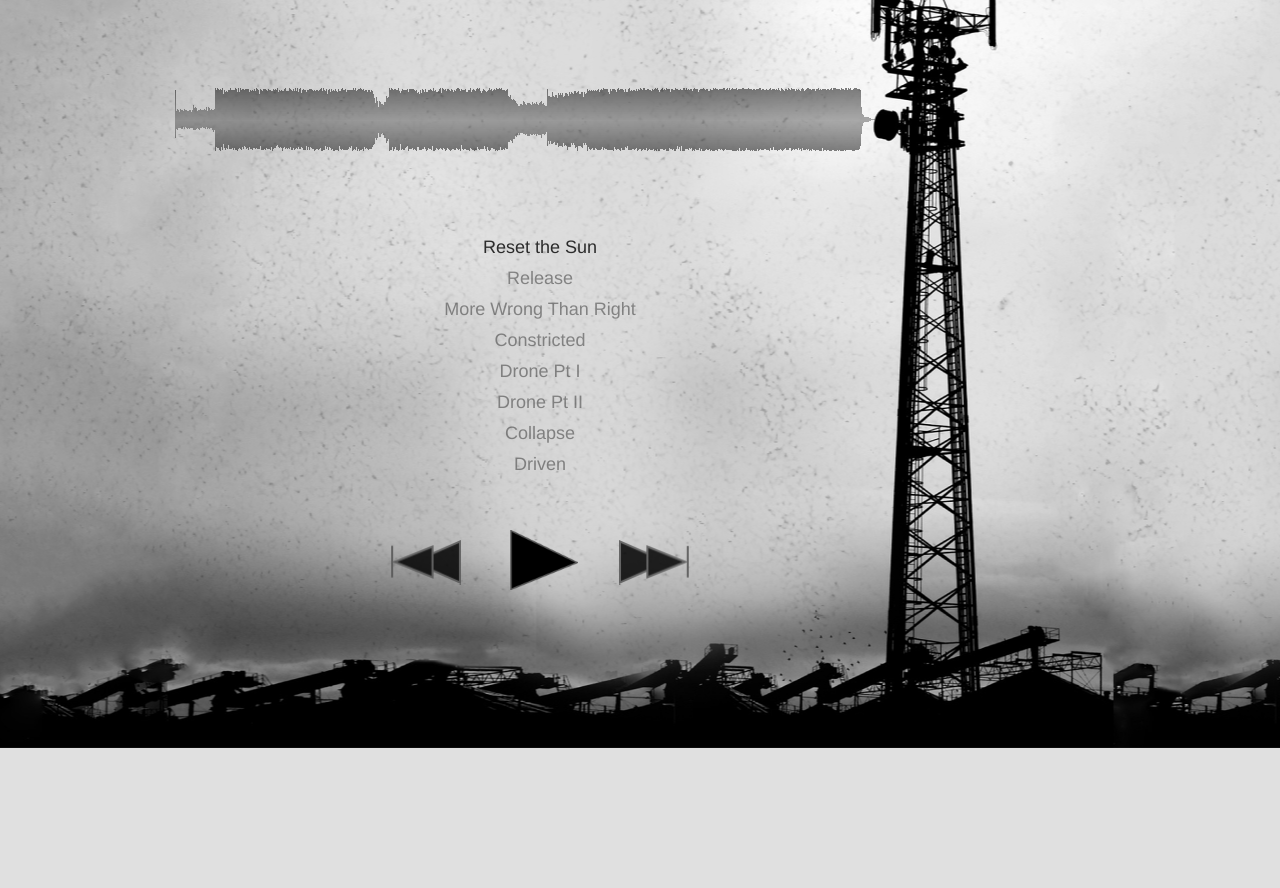
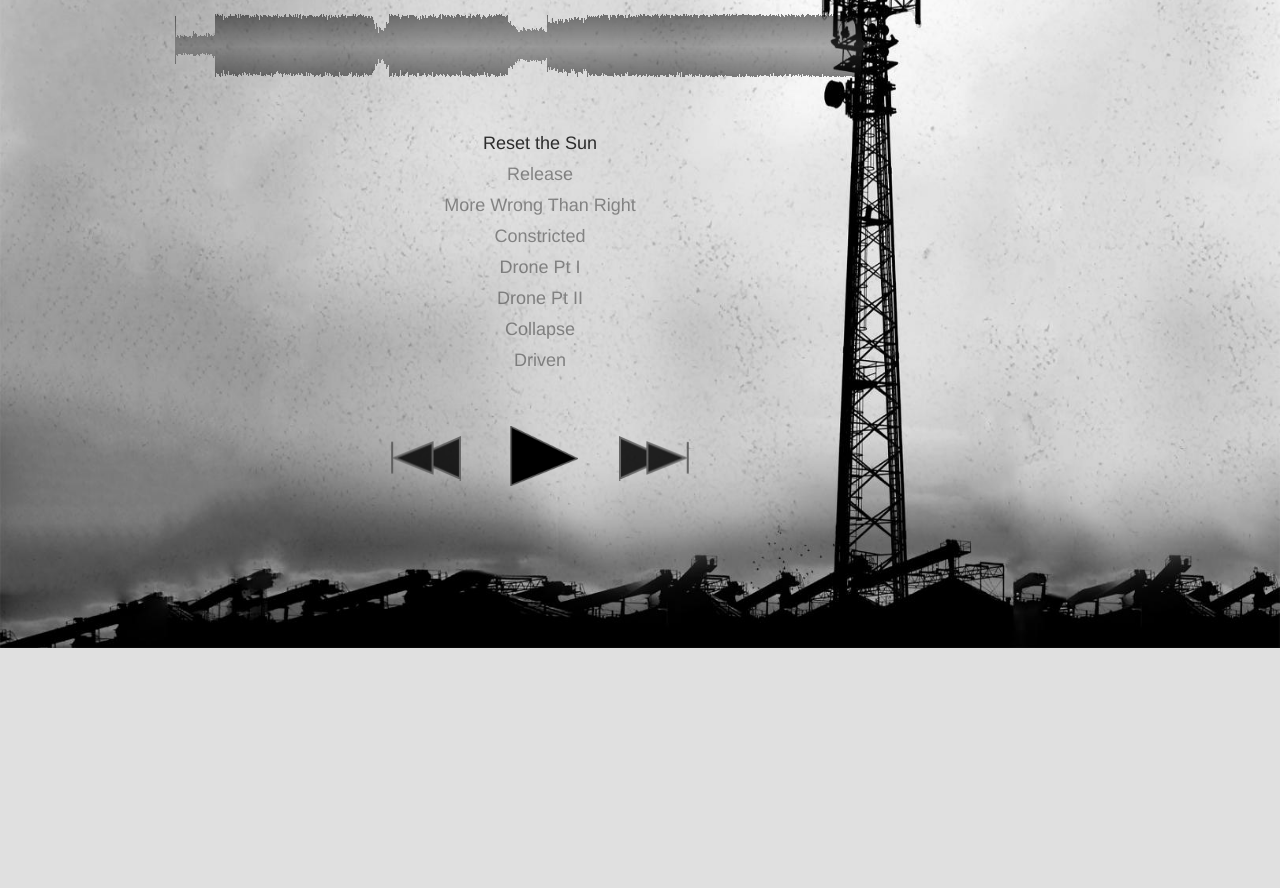
Before and after one commit to fabslab/nobroadcast, a website: page public/index.html in a window 1280 px wide. Shown: the part 152-1040 px from the top of the page. After the commit the page ends 800 px from the top, so only its background shows below. Drawn offline with Linux system fonts and the light colour scheme.

Commit message:
use canvas for displaying album art background

```diff
--- a/public/index.html
+++ b/public/index.html
@@ -8,6 +8,8 @@
   <link rel="stylesheet" href="styles/main.css" />
 </head>
 <body>
+
+<canvas id="album-art-background"></canvas>
 
 <div class="links">
   <a id="biography-link" href="javascript:;">
--- a/public/scripts/main.js
+++ b/public/scripts/main.js
@@ -13,15 +13,15 @@
   var ext = codecs.opus ? '.opus' : codecs.ogg ? '.ogg' : '.mp3';
   track.src = 'audio/1' + ext;
 
-  var playButton, waveBase, waveCover, prevButton, nextButton, songEls;
+  var playButton, waveBase, waveCover, prevButton, nextButton, canvas, songEls;
 
 
   document.addEventListener('DOMContentLoaded', function() {
 
     var purchaseLink, bioLink, biography, stores;
 
+    purchaseLink = document.getElementById('purchase-link');
     bioLink = document.getElementById('biography-link');
-    purchaseLink = document.getElementById('purchase-link');
     biography = document.getElementById('biography');
     stores = document.getElementById('stores');
 
@@ -30,7 +30,22 @@
     nextButton = document.getElementById('next');
     waveBase = document.getElementById('base');
     waveCover = document.getElementById('cover');
+    canvas = document.getElementById('album-art-background');
     songEls = document.getElementById('songs').children;
+
+    var canvasContext = canvas.getContext('2d');
+    var img = new Image();
+
+    img.src = 'images/no-broadcast-album.jpg';
+    img.onload = resizeCanvas;
+
+    window.addEventListener('resize', resizeCanvas);
+
+    function resizeCanvas() {
+      canvas.width = window.innerWidth;
+      canvas.height = window.innerHeight;
+      canvasContext.drawImage(img, 0, 0, window.innerWidth, window.innerHeight);
+    }
 
     // support use of space bar and arrow keys
     document.addEventListener('keydown', function(e) {
@@ -67,20 +82,6 @@
         el.style.display = 'block';
       } else {
         el.style.display = 'none';
-      }
-    }
-
-    // scale everything up for higher res screens
-    // using media queries resulted in a rendering bug when first viewing the page
-    // due to image not being loaded completely i believe - so using window.onload event
-    window.addEventListener('load', resize);
-    window.addEventListener('resize', resize);
-
-    function resize() {
-      if (window.innerWidth >= 1600 && window.innerHeight >= 900) {
-        document.documentElement.className = 'scale-up';
-      } else {
-        document.documentElement.className = '';
       }
     }
 
--- a/public/styles/main.css
+++ b/public/styles/main.css
@@ -1,38 +1,23 @@
-html {
-  height: 100%;
-}
-
-html.scale-up {
-  -o-transform: scale(1.1) translate(4%, 4.5%);
-  -webkit-transform: scale(1.1) translate(4%, 4.5%);
-  -ms-transform: scale(1.1) translate(4%, 4.5%);
-  transform: scale(1.1) translate(4%, 4.5%);
-  width: 92%;
-}
-
-@-moz-document url-prefix() {
-  html.scale-up {
-    transform: none;
-    width: 100%;
-  }
-}
-
 body {
   font-family: 'helvetica neue', helvetica, arial, sans-serif;
   color: rgb(44, 44, 44);
-  height: 100%;
+  padding: 0;
   margin: 0;
   background-color: #e0e0e0;
-  background-image: url(../images/album.jpg);
-  background-position: center top;
-  background-repeat: no-repeat;
   overflow: hidden;
+}
+
+canvas {
+  position: absolute;
+    top: 0;
+    left: 0;
+    z-index: -1;
 }
 
 .player {
   width: 300px;
   margin: 0 auto;
-  margin-top: 80px;
+  margin-top: 50px;
   padding-right: 200px;
 }
 
@@ -158,7 +143,7 @@ a {
   width: 700px;
   height: 64px;
   margin: 0 auto;
-  margin-top: 240px;
+  margin-top: 13%;
   padding-right: 230px;
 }
 
@@ -169,7 +154,6 @@ a {
 
 .waveform #cover {
   background-image: url(../images/waveforms/1.png);
-  z-index: 9;
   width: 0;
   height: 64px;
 }
```
Also changed, not shown: public/images/no-broadcast-album-hi-res.jpg (renamed from public/images/album.jpg), public/images/no-broadcast-album-hi-res1.jpg (added), public/images/no-broadcast-album1.jpg (added).
